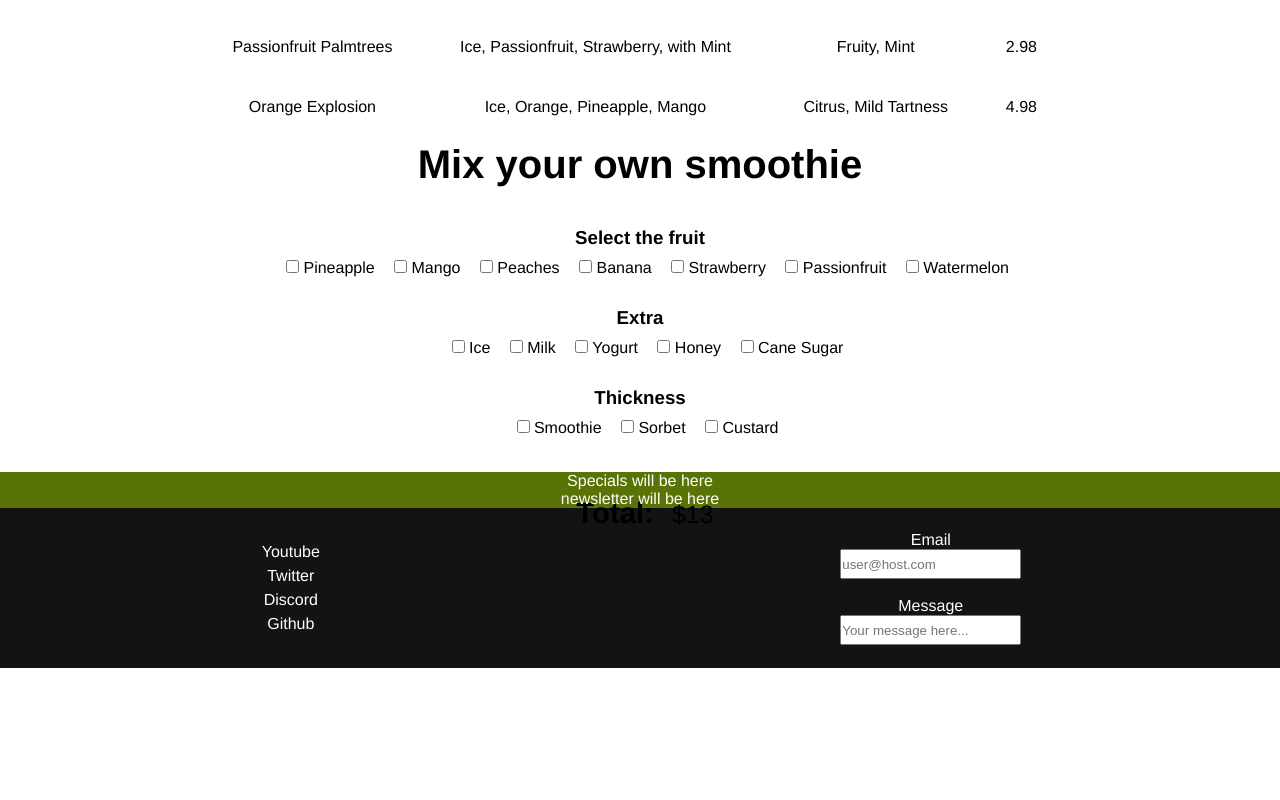
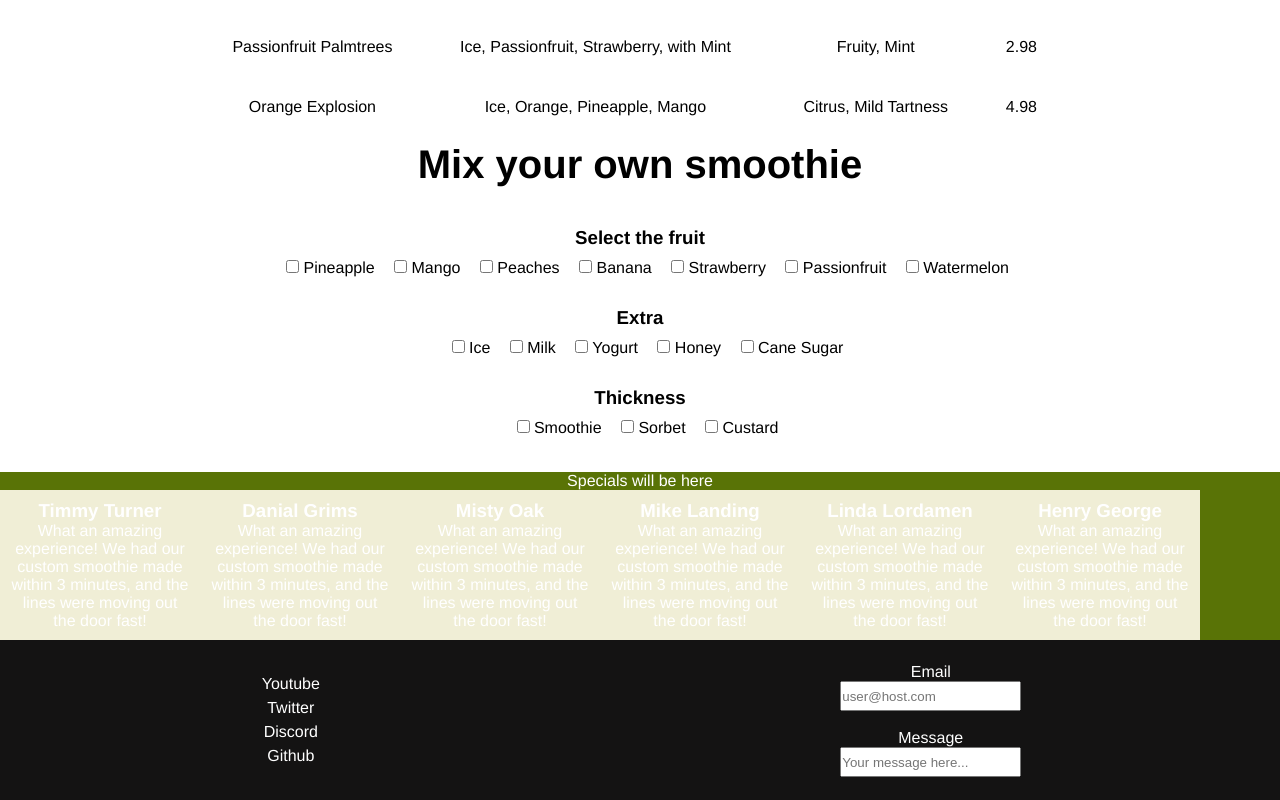
Before and after one commit to l-burrell/FE-Practice, a Vue app in the folder smoothie/: page / in a window 1280 px wide. Shown: the part 1128-1928 px from the top of the page. Before the commit the page ends 1796 px from the top, so only its background shows below. Built offline with nearby package versions, Linux system fonts and the light colour scheme.

Commit message:
smoothie vue app - implementing the newsletter with reviews

```diff
--- a/smoothie/src/components/Newsletter.vue
+++ b/smoothie/src/components/Newsletter.vue
@@ -1,5 +1,41 @@
 <template>
     <section id="newsletter">
-        newsletter will be here
+        <section class="review">
+            <h3>Timmy Turner</h3>
+            <p>What an amazing experience! We had our custom smoothie made within 3 minutes, and the lines were moving out the door fast!</p>
+        </section>
+        <section class="review">
+            <h3>Danial Grims</h3>
+            <p>What an amazing experience! We had our custom smoothie made within 3 minutes, and the lines were moving out the door fast!</p>
+        </section>
+        <section class="review">
+            <h3>Misty Oak</h3>
+            <p>What an amazing experience! We had our custom smoothie made within 3 minutes, and the lines were moving out the door fast!</p>
+        </section>
+        <section class="review">
+            <h3>Mike Landing</h3>
+            <p>What an amazing experience! We had our custom smoothie made within 3 minutes, and the lines were moving out the door fast!</p>
+        </section>
+        <section class="review">
+            <h3>Linda Lordamen</h3>
+            <p>What an amazing experience! We had our custom smoothie made within 3 minutes, and the lines were moving out the door fast!</p>
+        </section>
+        <section class="review">
+            <h3>Henry George</h3>
+            <p>What an amazing experience! We had our custom smoothie made within 3 minutes, and the lines were moving out the door fast!</p>
+        </section>
     </section>
 </template>
+<style scoped>
+section#newsletter {
+    display: flex;
+}
+section.review {
+    background-color: rgb(240, 238, 214);
+    padding: 10px;
+    width: 200px;
+}
+section.review h3 {
+    text-align: center;
+}
+</style>
```
